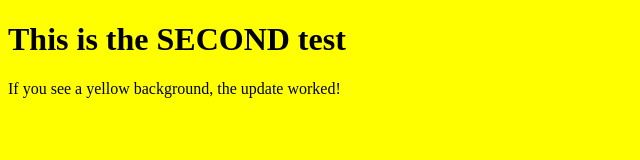
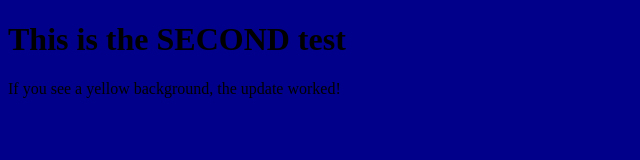
Before and after one commit to Chitanda22/chitanda-henry, a plain HTML site: page index.html in a window 1280 px wide. Shown: the whole page, without its empty margins (0-640 px from the left). Drawn offline with Linux system fonts and the light colour scheme.

Commit message:
Update index.html

```diff
--- a/index.html
+++ b/index.html
@@ -3,7 +3,7 @@
 <head>
 <title>Test Page 2</title>
 </head>
-<body style="background-color: yellow;">
+<body style="background-color: darkblue;">
 <h1>This is the SECOND test</h1>
 <p>If you see a yellow background, the update worked!</p>
 </body>
```
